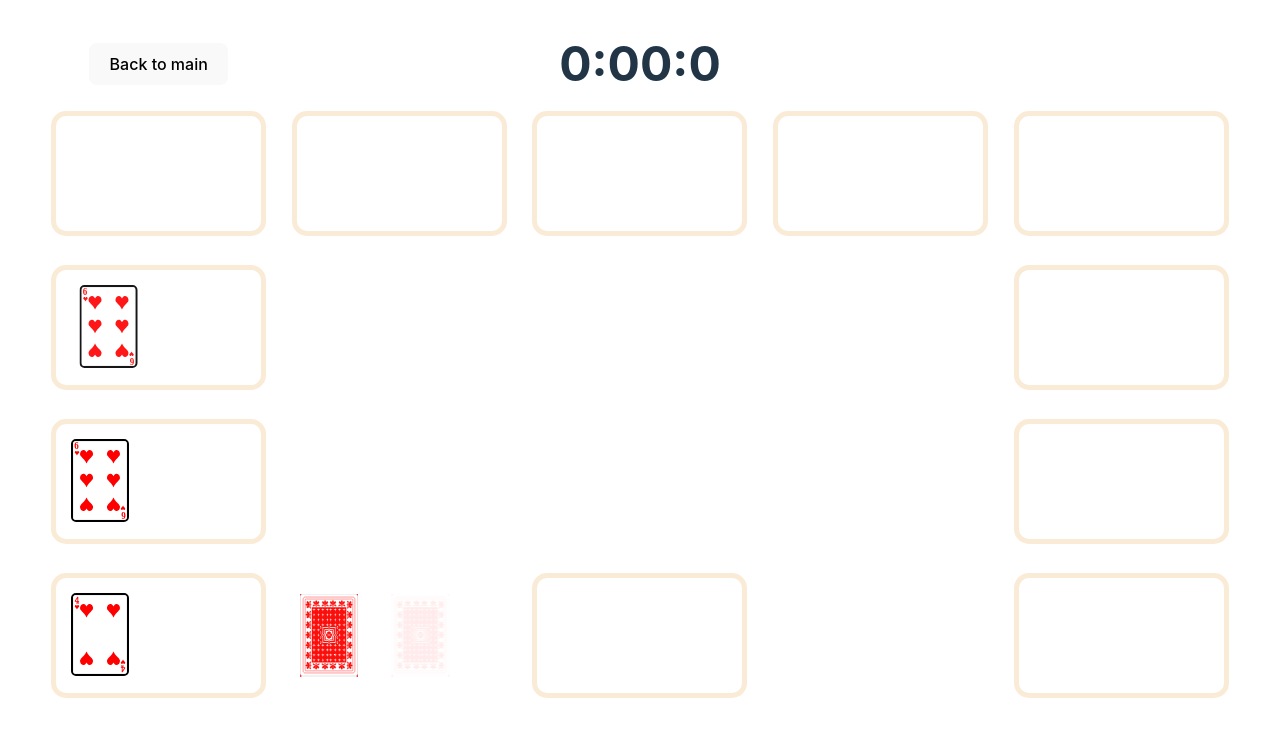
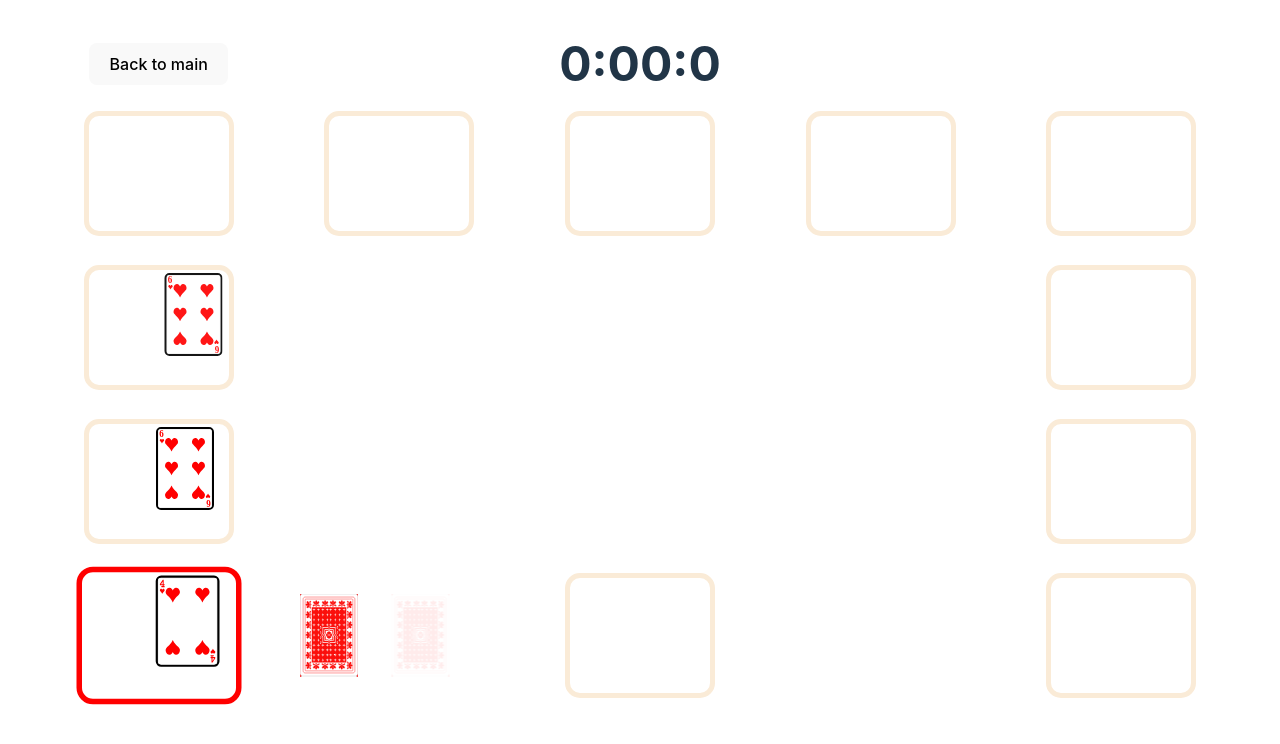
Before and after one commit to tthorin/blackjack_dealer_practice, a Vue app: page / in a window 1280 px wide. Both pictures are taken after a click on the button "11 hands + dealer practice". Shown: the top 744 px of the page. Built offline with nearby package versions, Linux system fonts and the light colour scheme.

Commit message:
changed order of cards on cardhand and activehand

```diff
--- a/src/components/ElevenHands/ActiveHand.vue
+++ b/src/components/ElevenHands/ActiveHand.vue
@@ -105,6 +105,7 @@ onMounted(() => {
 
 .active-cards {
 	display: flex;
+	flex-direction: row-reverse;
 	justify-content: center;
 	align-items: center;
 	position: relative;
@@ -112,8 +113,19 @@ onMounted(() => {
 	margin-right: -70px;
 }
 
-.active-cards> :nth-child(1n+1) {
+.active-cards> :nth-child(1) {
 	margin-left: -70px;
+	margin-top: -35px;
+	z-index: 1;
+}
+.active-cards> :nth-child(2) {
+	margin-left: -70px;
+	z-index: 2;
+}
+.active-cards> :nth-child(3) {
+	margin-left: -70px;
+	margin-bottom: -35px;
+	z-index: 3;
 }
 
 input {
--- a/src/components/ElevenHands/CardHand.vue
+++ b/src/components/ElevenHands/CardHand.vue
@@ -22,30 +22,31 @@ const cardShoe = props.shoe;
 .card-hand {
 	display: flex;
 	flex-wrap: wrap;
-	flex-direction: row;
+	flex-direction: row-reverse;
 	/*width: 100vw; */
 	margin: 0em;
 	border: 5px solid antiquewhite;
 	border-radius: 15px;
 	padding: 10px;
 	min-height: 125px;
-	min-width: 215px;
+	min-width: 150px;
 	transition: all 0.5s ease-in-out;
 	position: relative;
 }
 .card-hand > :nth-child(1) {
+	position: absolute;
+	bottom: 24px;
 }
 .card-hand > :nth-child(2) {
 	position: absolute;
-	top: 10px;
-	left: 40px;
-	z-index: 1;
+	z-index: 2;
+	right: 40px;
 }
 .card-hand > :nth-child(3) {
 	position: absolute;
-	top: 10px;
-	left: 80px;
-	z-index: 2;
+	top: 24px;
+	right: 70px;
+	z-index: 3;
 }
 .addCard-move,
 .addCard-leave-active,
--- a/src/components/ElevenHands/CardTable.vue
+++ b/src/components/ElevenHands/CardTable.vue
@@ -109,15 +109,13 @@ const getClassForHand = (hand, index) => {
 	let classString = ""
 	classString += handsStrings[index]
 	if (isActiveHand(hand)) {
-		classString += backwards.value ? " active-hand backwards" : " active-hand"
+		classString += backwards.value ? " currently-active-hand backwards" : " currently-active-hand"
 	}
 	return classString
 }
 </script>
 
 <template>
-	<!-- <button @click="dealCard" :disabled="cardCounter>=cardShoe.length">Deal</button> -->
-
 	<div class="card-table">
 		<button @click="emit('updateDisplay', 'main')" key="card-table-back-button">Back to main</button>
 		<Timer class="training-timer-container" :shouldRun="!showBeginButton" key="card-table-timer" />
@@ -227,7 +225,7 @@ const getClassForHand = (hand, index) => {
 }
 
 .backwards {
-	transform: rotate(180deg);
+	transform: rotate(360deg);
 	border-color: chartreuse;
 }
 
```
